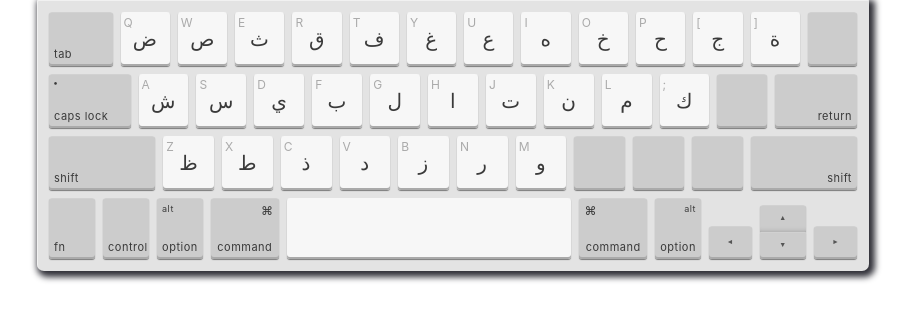
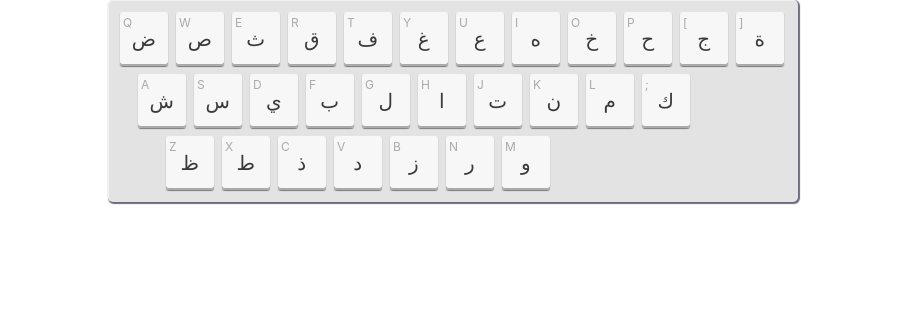
Before and after one commit to mattlub/keyboard, a React (Create React App) app: page / in a window 1280 px wide. Shown: the top 320 px of the page, without its empty margins (187-1098 px from the left). Built offline with nearby package versions, Linux system fonts and the light colour scheme.

Commit message:
simplify keybaord (remove keys etc)

```diff
--- a/src/Key.js
+++ b/src/Key.js
@@ -2,7 +2,7 @@ import React, { forwardRef } from 'react'
 import { keyMap } from './consts'
 
 const Key = forwardRef(({ character }, ref) => (
-  <div id={`key-${character}`} className="key" ref={ref}>
+  <div className="key" ref={ref}>
     <span className="english-character">
       {character}
     </span>
--- a/src/Keyboard.css
+++ b/src/Keyboard.css
@@ -9,15 +9,31 @@
   font-size: 0.6em; }
 
 .container {
-  max-width: 816px;
+  max-width: 674px;
   padding: 8px 8px;
   margin: 0 auto 30px auto;
-  box-shadow: inset 1px 1px 0px #f1f1f1, 3px 3px 6px 3px #303038;
+  box-shadow: inset 1px 1px 0px #f1f1f1, 1px 1px 1px 1px #6a6a7b;
   background-color: #e3e3e3;
-  border-radius: 1px 1px 7px 7px; }
+  border-radius: 5px;
+}
 
 .keyboard-row {
-  display: flex; }
+  display: flex;
+}
+
+.keyboard-row.row-1 {
+  max-width: 672px; /* 56 * 12 */
+}
+
+.keyboard-row.row-2 {
+  max-width: 560px; /* 56 * 10 */
+  margin-left: 18px;
+}
+
+.keyboard-row.row-3 {
+  max-width: 392px; /* 56 * 7 */
+  margin-left: 46px;
+}
 
 .key {
   position: relative;
@@ -39,106 +55,30 @@
   white-space: nowrap;
   overflow: hidden;
   user-select: none;
-  transition: transform 0.08s ease, background-color 0.1s ease, box-shadow 0.08s ease;
-  cursor: pointer; }
-  .key:hover {
-    background-color: #fbfbfb; }
-  .key span {
-    display: inline-block;
-    vertical-align: middle; }
-  .key::before {
-    display: inline-block;
-    vertical-align: middle;
-    height: 100%;
-    content: ''; }
-  .keyboard-row.thin .key {
-    height: 20px; }
-  .keyboard-row.bottom-row .key {
-    height: 24px; }
-  @media (min-width: 640px) {
-    .key {
-      height: 48px; }
-      .keyboard-row.thin .key {
-        height: 28px; }
-      .keyboard-row.bottom-row .key {
-        height: 55px; } }
-  .key.extra-size {
-    flex: 1.25; }
-  .key.extra-size-two {
-    flex: 1.625; }
-  .key.double-size {
-    flex: 2.125; }
-  .key.lowercase {
-    font-size: 11px;
-    text-transform: lowercase; }
-  .key.function {
-    font-size: 8px;
-    text-align: right; }
-  .key.function span {
-    vertical-align: bottom; }
-  .key.lower-right {
-    vertical-align: bottom;
-    text-align: right;
-    padding-right: 5px; }
-  .key.lower-left {
-    vertical-align: bottom;
-    text-align: left;
-    padding-left: 5px; }
-  .key.lower-center {
-    vertical-align: bottom; }
-  .key.space-bar {
-    flex: 7.2; }
-  .key .lower-row-text {
-    vertical-align: bottom;
-    padding-bottom: 2px; }
-  .key .absolute-left,
-  .key .absolute-right {
-    position: absolute;
-    top: 5px;
-    font-size: 9px; }
-    .key .absolute-left.icon,
-    .key .absolute-right.icon {
-      font-size: 12px; }
-  .key .absolute-right {
-    right: 5px; }
-  .key .absolute-left {
-    left: 5px; }
-    .key .absolute-left.caps-dot {
-      top: 3px;
-      left: 4px; }
+  transition: transform 0.08s ease, background-color 0.08s ease-in-out, box-shadow 0.08s ease;
+  cursor: pointer;
+}
 
 .key.light {
-  background-color: #90d8ff;
+  background-color: #b2e4ff;
+  box-shadow: none;
+  transform: translateY(2px);
 }
 
-.bottom-row .arrows {
-  display: flex;
-  flex: 4;
-  justify-content: justify;
-  align-items: flex-end;
-  padding-bottom: 4px; }
-  .bottom-row .arrows .up-down {
-    flex: 1.2;
-    height: 54px;
-    display: flex;
-    flex-direction: column;
-    margin-left: 4px;
-    margin-right: 4px; }
-    .bottom-row .arrows .up-down .key {
-      margin: 0; }
-    .bottom-row .arrows .up-down .key:first-child {
-      box-shadow: inset 0 -5px 4px -4px #aaaaaa, inset 0px 1px 1px -1px #fff, 0px 1px 1px 0px #7a7a7a;
-      border-bottom-left-radius: 1px;
-      border-bottom-right-radius: 1px; }
-    .bottom-row .arrows .up-down .key + .key {
-      border-top-left-radius: 1px;
-      border-top-right-radius: 1px; }
-  .bottom-row .arrows .key {
-    flex: 1;
-    font-size: 7px;
-    margin: 0 4px;
-    height: 27px;
-    font-family: "Georgia", sans-serif;
-    color: #555; }
+.key span {
+  display: inline-block;
+  vertical-align: middle;
+}
 
-/*# sourceMappingURL=main.css.map */
+.key::before {
+  display: inline-block;
+  vertical-align: middle;
+  height: 100%;
+  content: '';
+}
+
+@media (min-width: 640px) {
+  .key {
+    height: 48px;
+  }
+}
--- a/src/Keyboard.js
+++ b/src/Keyboard.js
@@ -44,55 +44,24 @@ class Keyboard extends Component {
     document.removeEventListener('keyup')
   }
 
+  renderKey(key) {
+    return (
+      <Key character={key} key={key} ref={this.setRef(key)} />
+    )
+  }
+
   render() {
     return (
       <div className="container">
         <div className="keyboard">
-          <div className="keyboard-row">
-            <div className="key extra-size lowercase lower-left unused">
-              <span className="lower-row-text">tab</span>
-            </div>
-            {keys[0].map(key => (
-              <Key character={key} key={key} ref={this.setRef(key)} />
-            ))}
-            <div className="key unused"><span></span></div>
+          <div className="keyboard-row row-1">
+            {keys[0].map(key => this.renderKey(key))}
           </div>
-          <div className="keyboard-row">
-            <div className="key lowercase lower-left extra-size-two unused"><span className="lower-row-text">caps lock</span><span className="absolute-left caps-dot">&bull;</span></div>
-            {keys[1].map(key => (
-              <Key character={key} key={key} ref={this.setRef(key)} />
-            ))}
-            <div className="key unused"><span></span></div>
-            <div className="key extra-size-two lowercase lower-right unused">
-              <span className="lower-row-text">return</span>
-            </div>
+          <div className="keyboard-row row-2">
+            {keys[1].map(key => this.renderKey(key))}
           </div>
-          <div className="keyboard-row">
-            <div className="key double-size lowercase lower-left unused"><span className="lower-row-text">shift</span></div>
-            {keys[2].map(key => (
-              <Key character={key} key={key} ref={this.setRef(key)} />
-            ))}
-            <div className="key unused"><span></span></div>
-            <div className="key unused"><span></span></div>
-            <div className="key unused"><span></span></div>
-            <div className="key double-size lowercase lower-right unused"><span className="lower-row-text">shift</span></div>
-          </div>
-          <div className="keyboard-row bottom-row">
-            <div className="key unused lower-left lowercase"><span className="lower-row-text">fn</span></div>
-            <div className="key unused lower-left lowercase"><span className="lower-row-text">control</span></div>
-            <div className="key unused lower-left lowercase"><span className="lower-row-text">option</span><span className="absolute-left">alt</span></div>
-            <div className="key unused lower-center lowercase extra-size-two"><span className="lower-row-text">command</span><span className="absolute-right icon">&#8984;</span></div>
-            <div className="key space-bar"></div>
-            <div className="key unused lower-center lowercase extra-size-two"><span className="lower-row-text">command</span><span className="absolute-left icon">&#8984;</span></div>
-            <div className="key unused lower-right lowercase"><span className="lower-row-text">option</span><span className="absolute-right">alt</span></div>
-            <div className="arrows">
-              <div className="key unused">&#9668;</div>
-              <div className="up-down">
-                <div className="key unused">&#9650;</div>
-                <div className="key unused">&#9660;</div>
-              </div>
-              <div className="key unused">&#9658;</div>
-            </div>
+          <div className="keyboard-row row-3">
+            {keys[2].map(key => this.renderKey(key))}
           </div>
         </div>
       </div>
--- a/src/consts.js
+++ b/src/consts.js
@@ -31,7 +31,7 @@ export const keyMap = {
 }
 
 export const keys = [
-  ['q', 'w', 'e', 'r', 't', 'y', 'u', 'i', 'o', 'p', '[', ']'],
-  ['a', 's', 'd', 'f', 'g', 'h', 'j', 'k', 'l', ';'],
-  ['z', 'x', 'c', 'v', 'b', 'n', 'm']
+  ['q', 'w', 'e', 'r', 't', 'y', 'u', 'i', 'o', 'p', '[', ']'], // 12 keys
+  ['a', 's', 'd', 'f', 'g', 'h', 'j', 'k', 'l', ';'], // 10
+  ['z', 'x', 'c', 'v', 'b', 'n', 'm'] // 7
 ]
```
